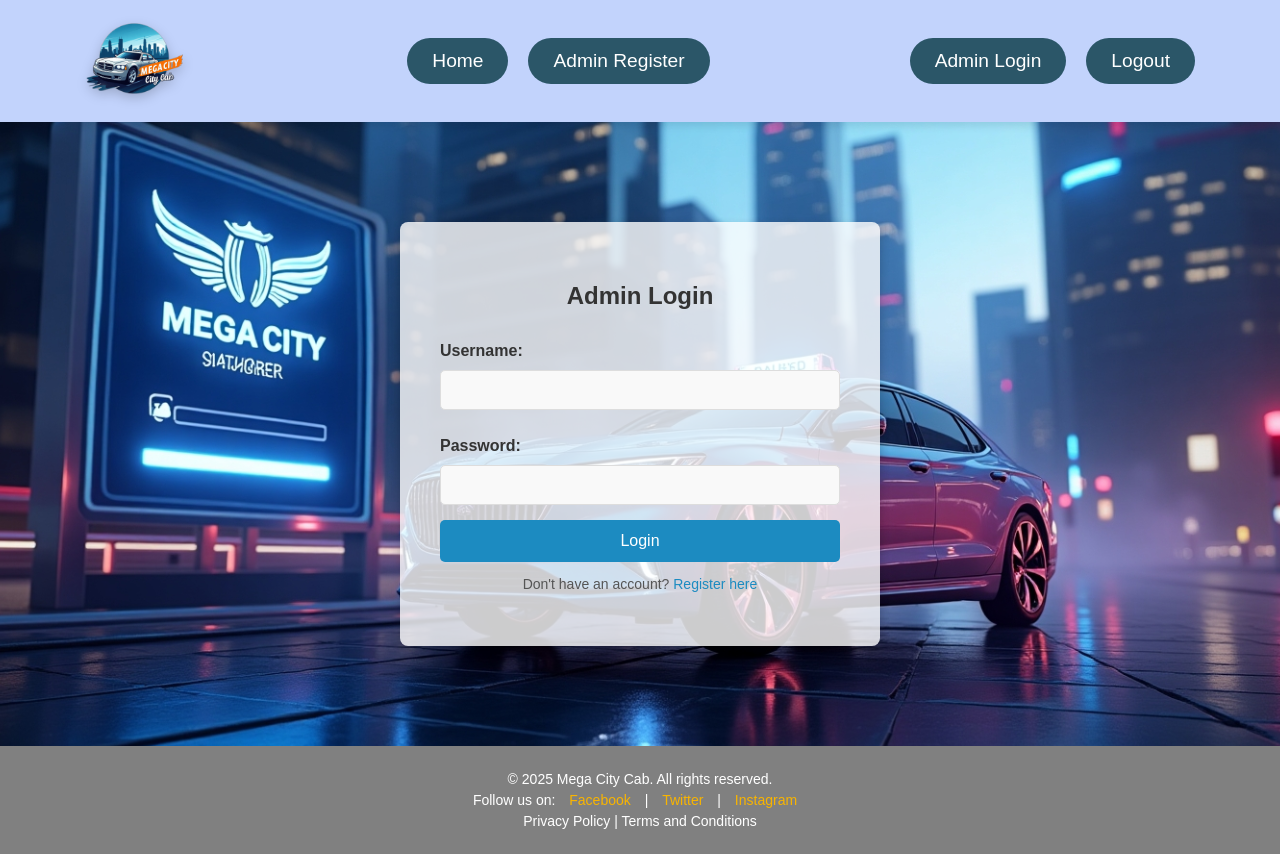
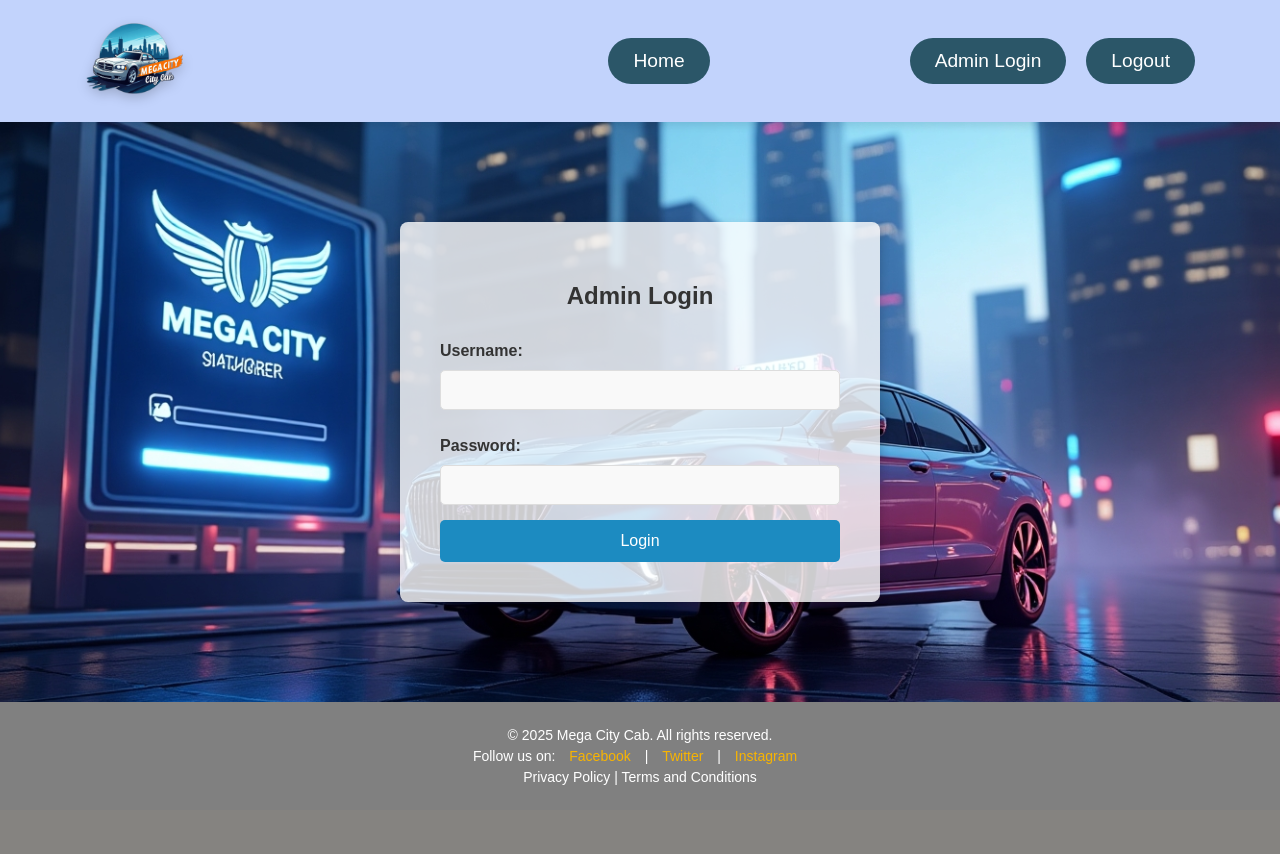
Before and after one commit to Tharu792/cabservice, a Java web app: page /adminlogin.jsp in a window 1280 px wide. After the commit the page ends 785 px from the top, so only its background shows below. Run offline with Tomcat 11, a stand-in JSP engine, Linux system fonts and the light colour scheme.

Commit message:
navigation edit

```diff
--- a/mega_city/src/main/java/com/mega_city/controller/LoginController.java
+++ b/mega_city/src/main/java/com/mega_city/controller/LoginController.java
@@ -28,7 +28,7 @@ public class LoginController extends HttpServlet {
         login.setUsername(username);
         login.setPassword(password);
 
-        // Validate user credentials
+        // check Validate user credentials
         if (loginService.loginUser(login)) {
             // Successful login: Start session and store user info
             HttpSession session = request.getSession();
--- a/mega_city/src/main/webapp/adminlogin.jsp
+++ b/mega_city/src/main/webapp/adminlogin.jsp
@@ -72,11 +72,6 @@ body {
     background-color: #1a6fa2;
 }
 
-.login-container form p {
-    font-size: 14px;
-    color: #555;
-}
-
 .login-container form a {
     color: #1c8bc1;
     text-decoration: none;
@@ -106,9 +101,7 @@ body {
         font-size: 14px;
     }
 }
-
-
-    </style>
+</style>
 </head>
 <body>
 <nav>
@@ -117,7 +110,6 @@ body {
     </div>
     <div class="button-group">
         <a href="index.jsp" class="button">Home</a>
-        <a href="adminregister.jsp" class="button">Admin Register</a>
         <div class="button-group2">
             <a href="adminlogin.jsp" class="button">Admin Login</a>
             <a href="logout.jsp" class="button">Logout</a>
@@ -143,7 +135,7 @@ body {
 
             <button type="submit">Login</button>
 
-             <p>Don't have an account? <a href="adminregister.jsp">Register here</a></p>
+
         </form>
     </div>
 
```
Also changed, not shown: mega_city/src/main/webapp/login.jsp (+5 -3 lines).
